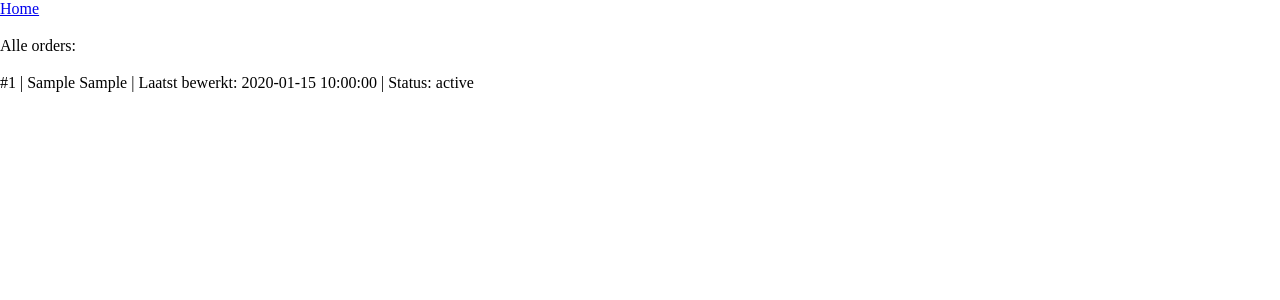
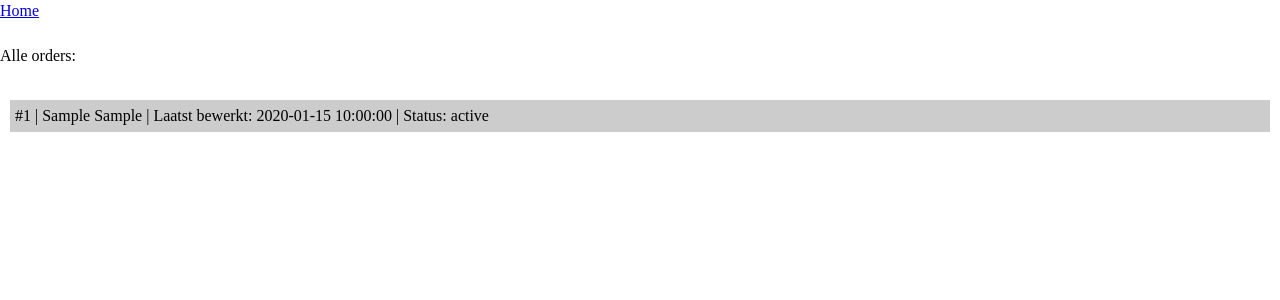
Before and after one commit to njitsh/IT-Challenge, a PHP site: page /public/order.php in a window 1280 px wide. Shown: the top 300 px of the page. Run offline with PHP 8.4, Linux system fonts and the light colour scheme; the visitor is signed in with stand-in values (Sample User, id 1); tables that the repository leaves empty hold one stand-in row (values such as "Sample post"); some libraries are stand-ins or nearby versions.

Commit message:
4.9 Add styling and order drop down

```diff
--- a/public/main.css
+++ b/public/main.css
@@ -96,8 +96,19 @@ textarea {
    Author's custom styles
    ========================================================================== */
 
+   /* Start Order.php */
 
+   .order {
+     background-color: #cccccc;
+     margin: 10px;
+     padding: 5px;
+   }
 
+   .informatie {
+     display: none;
+   }
+
+   /* End Order.php */
 
 /* ==========================================================================
    Helper classes
--- a/public/order.php
+++ b/public/order.php
@@ -14,8 +14,8 @@
     <link rel="apple-touch-icon" href="icon.png">
     <!-- Place favicon.ico in the root directory -->
 
-    <link rel="stylesheet" href="css/normalize.css">
-    <link rel="stylesheet" href="css/main.css">
+    <link rel="stylesheet" href="normalize.css">
+    <link rel="stylesheet" href="main.css">
 </head>
 
 <body>
@@ -23,7 +23,7 @@
 
   <?php if (isset($_SESSION['u_id']))
   {
-  include_once 'includes/dbh.inc.php';
+    include_once 'includes/dbh.inc.php';
     if ($_SESSION['u_id'] == "1")
     {
       echo "<br><br>Alle orders:<br><br>";
@@ -41,7 +41,10 @@
             $achternaam = $klant["achternaam"];
           }
           ?>
-          <div class="order"><?php echo "#".$order["ordernummer"]." | ".$voornaam." ".$achternaam." | Laatst bewerkt: ".$order["datum_laatst_bewerkt"]." | Status: ".$order["status"]; ?></div>
+          <div class="order">
+            <div class="balk" onclick="if ((document.getElementById('informatie<?php echo $order["ordernummer"]; ?>').style.display) != 'block') { getElementById('informatie<?php echo $order["ordernummer"]; ?>').style.display='block'; } else { getElementById('informatie<?php echo $order["ordernummer"]; ?>').style.display='none'; }"><?php echo "#".$order["ordernummer"]." | ".$voornaam." ".$achternaam." | Laatst bewerkt: ".$order["datum_laatst_bewerkt"]." | Status: ".$order["status"]; ?></div>
+            <div class="informatie" id="informatie<?php echo $order["ordernummer"]; ?>"><?php echo "Breedte: ".$order["breedte"]; ?></div>
+          </div>
           <?php
         }
       }
```
